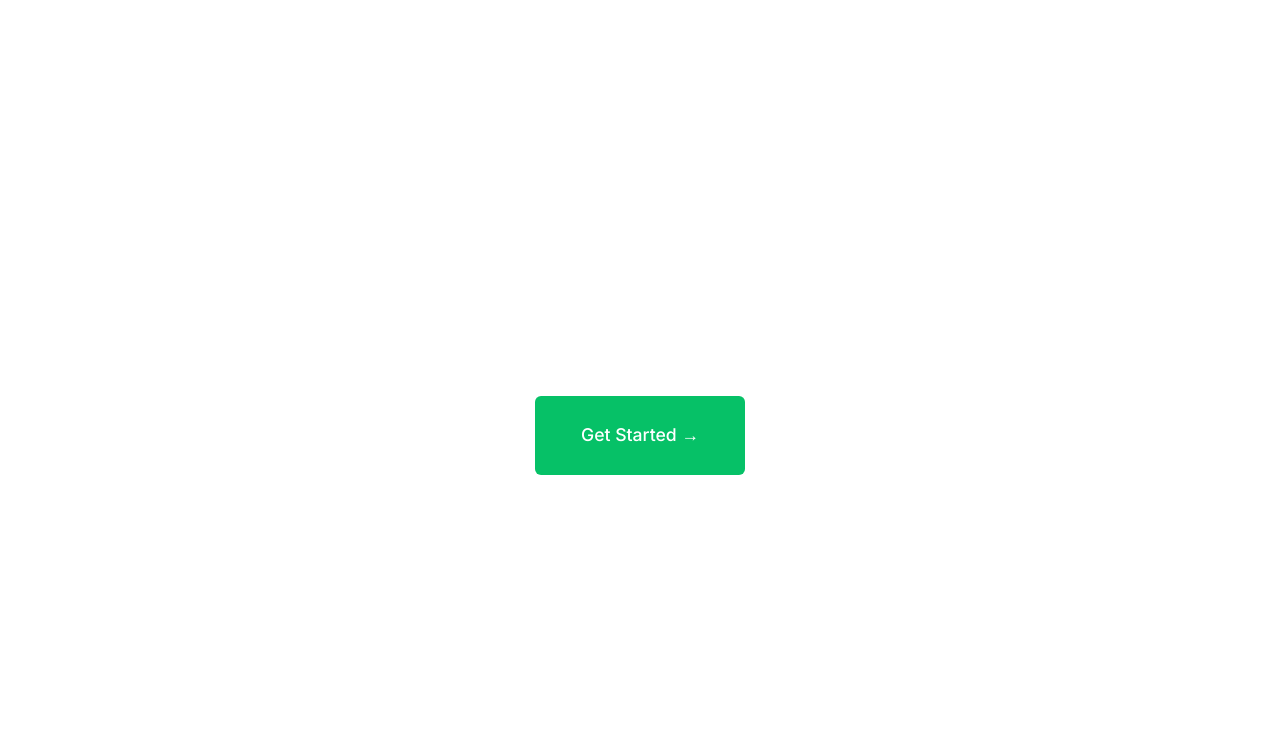
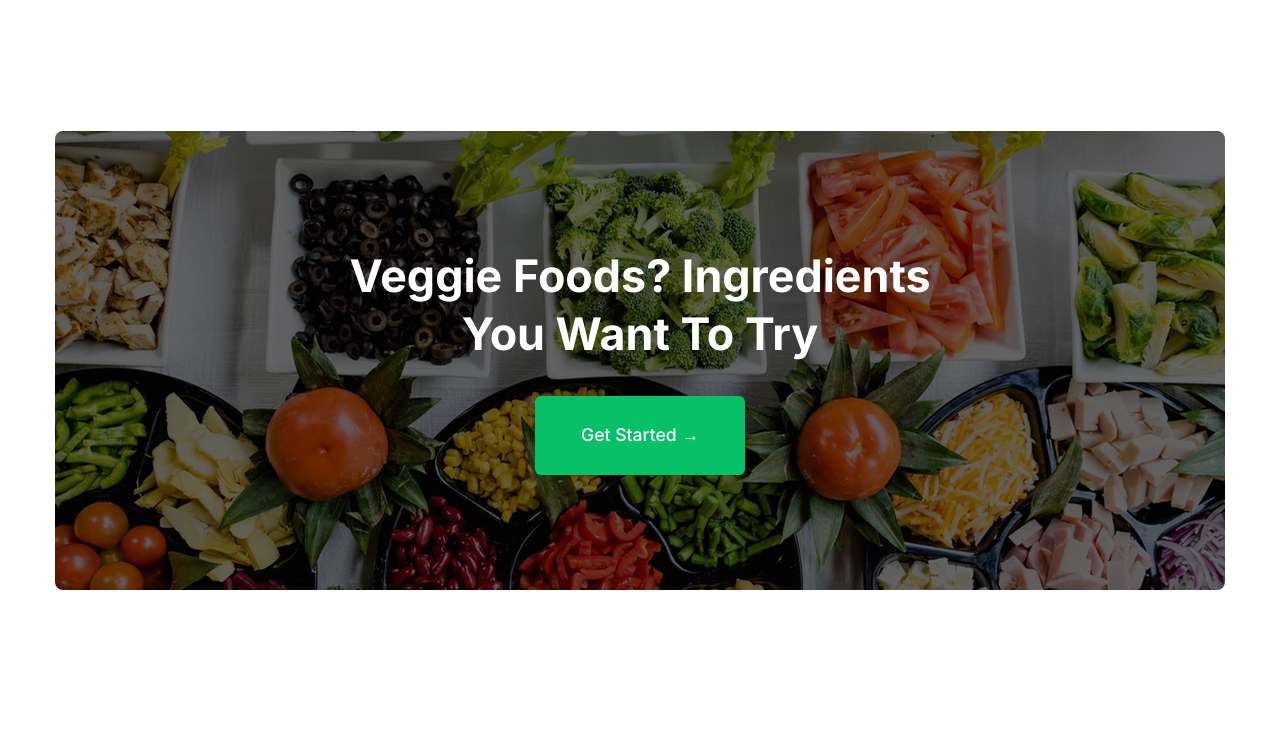
Before and after one commit to codebyrashel/paid-project, a plain HTML site: page index.html in a window 1280 px wide. Shown: the part 4580-5328 px from the top of the page. Drawn offline with Linux system fonts and the light colour scheme; the site is published under a folder, as on GitHub Pages, so addresses that start at the root find nothing.

Commit message:
Fix background image path in style.css

```diff
--- a/styles/style.css
+++ b/styles/style.css
@@ -830,7 +830,7 @@ body {
   height: 459px;
   margin: 0 auto;
   border-radius: 8px;
-  background-image: url("/images/veggieBackgroun.png");
+  background-image: url("../images/veggieBackgroun.png");
   background-size: cover;
   background-position: center;
   background-repeat: no-repeat;
```
